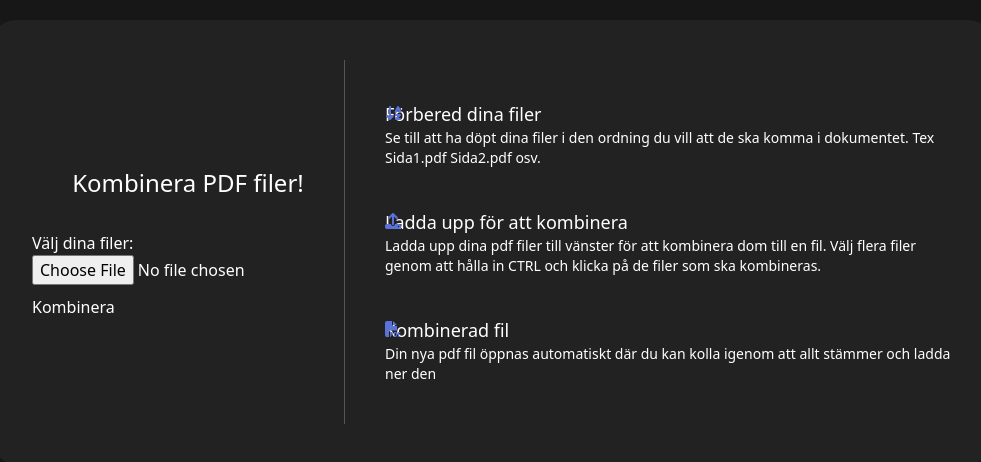
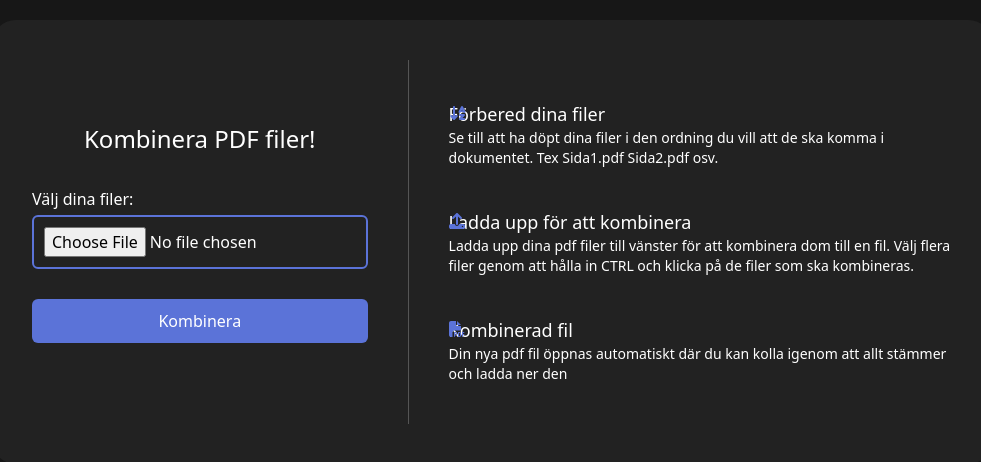
Before and after one commit to emillindblad/pdfmerge2, a Next.js app: page / in a window 1280 px wide. Shown: the part 158-620 px from the top of the page, without its empty margins (148-1129 px from the left). Built offline with nearby package versions, Linux system fonts and the light colour scheme.

Commit message:
more styling

```diff
--- a/src/pages/index.tsx
+++ b/src/pages/index.tsx
@@ -15,16 +15,16 @@ const Home: NextPage = () => {
       <main className="flex items-center justify-center h-screen bg-[#171717] text-white">
 
           <div className="flex bg-[#222222] rounded-3xl w-[1000px] p-10">
-            <div className="flex flex-col items-center justify-center border-r border-[#555]">
+            <div className="flex flex-col flex-1 items-center justify-center border-r border-[#555] pr-10">
                 <h2 className="text-2xl font-medium leading-normal mb-5 text-white">
                   Kombinera PDF filer!
                 </h2>
-                <form action="/merge" method="POST" >
-                    <div className="my-[10px] flex flex-col w-full">
-                        <label className="font-medium">Välj dina filer:</label>
-                        <input className="w-full" type="file" name="pdffiles[]" accept="application/pdf"/>
+                <form action="/merge" method="POST" className="flex flex-col" >
+                    <div className="my-[10px] w-full">
+                        <label className="font-medium mb-1 inline-block">Välj dina filer:</label>
+                        <input className="w-full p-[10px] bg-transparent border-2 border-main-blue rounded-md" type="file" name="pdffiles[]" accept="application/pdf"/>
                     </div>
-                        <input type="submit" value="Kombinera"/>
+                        <input className="mt-5 mb-5 p-[10px] rounded-md bg-main-blue" type="submit" value="Kombinera"/>
                 </form>
             </div>
             <div className="pl-10 flex-[1.5]">
```
